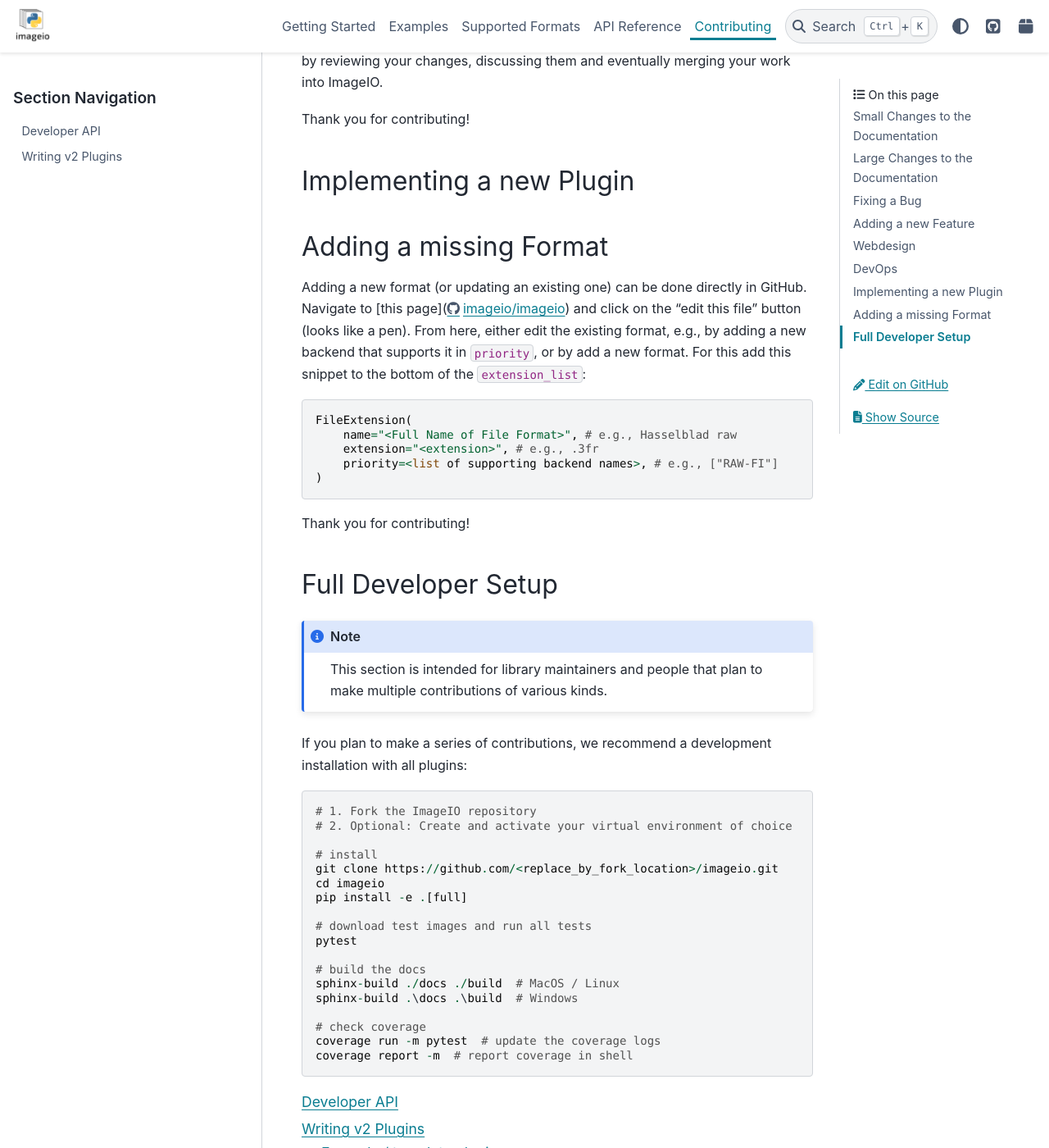
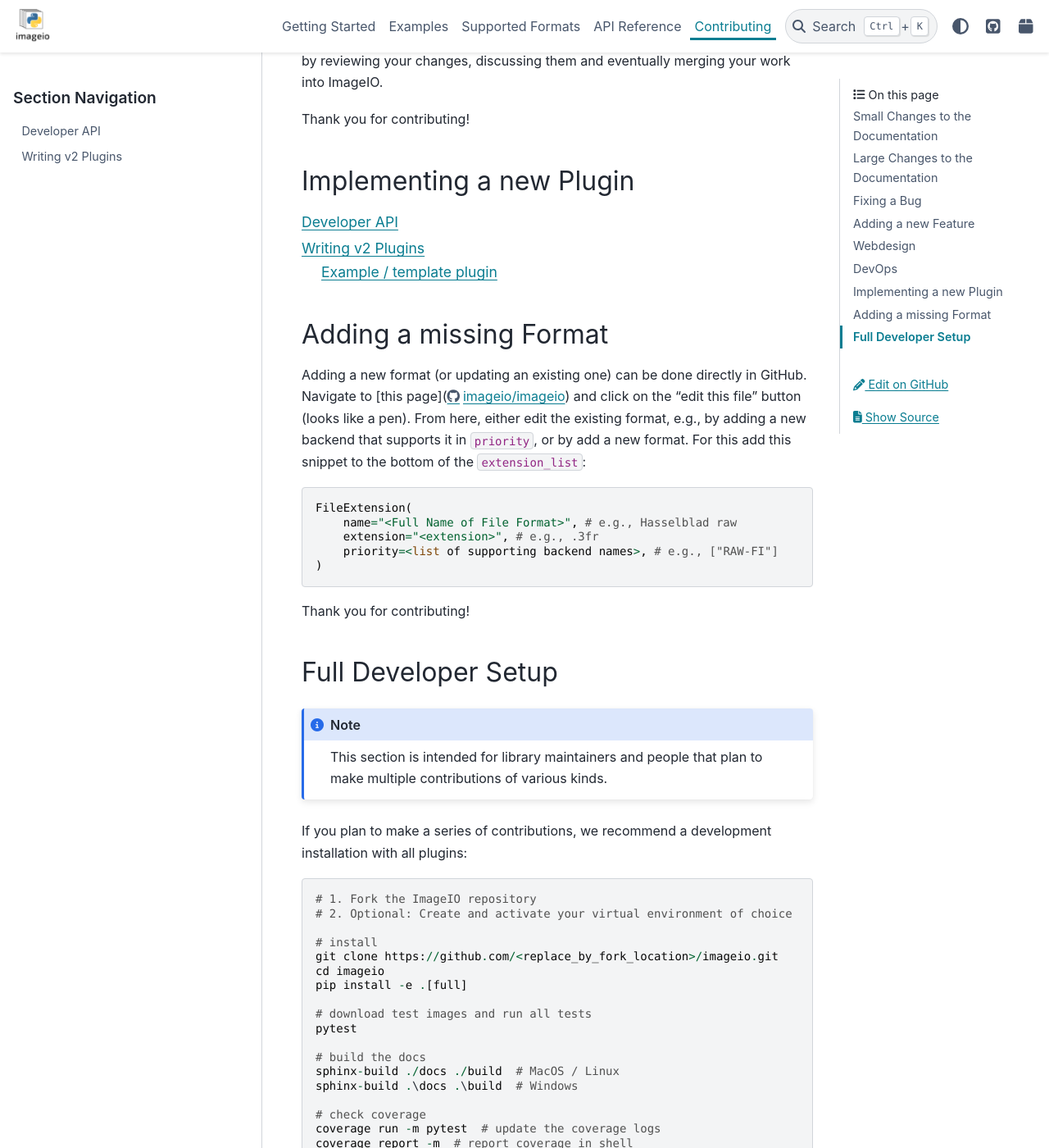
Before and after one commit to imageio/imageio, a Sphinx documentation site: the page built from docs/development/index.rst, in a window 1280 px wide and 1400 px high, scrolled down 6165 px. Shown: the whole window at 82% size. Built offline with Sphinx 7.4.7 and the PyData theme 0.15.4, drawn with Linux system fonts in a browser that asks for light colours; part of the change alters nothing that is shown.

Commit message:
STY: move menu to where it should be

```diff
--- a/docs/development/index.rst
+++ b/docs/development/index.rst
@@ -276,6 +276,12 @@ Thank you for contributing!
 Implementing a new Plugin
 -------------------------
 
+.. toctree::
+    :maxdepth: 2
+
+    Developer API <devapi>
+    Writing v2 Plugins <plugins>
+
 
 Adding a missing Format
 -----------------------
@@ -323,9 +329,3 @@ installation with all plugins::
     # check coverage
     coverage run -m pytest  # update the coverage logs
     coverage report -m  # report coverage in shell
-
-.. toctree::
-    :maxdepth: 2
-
-    Developer API <devapi>
-    Writing v2 Plugins <plugins>
```
